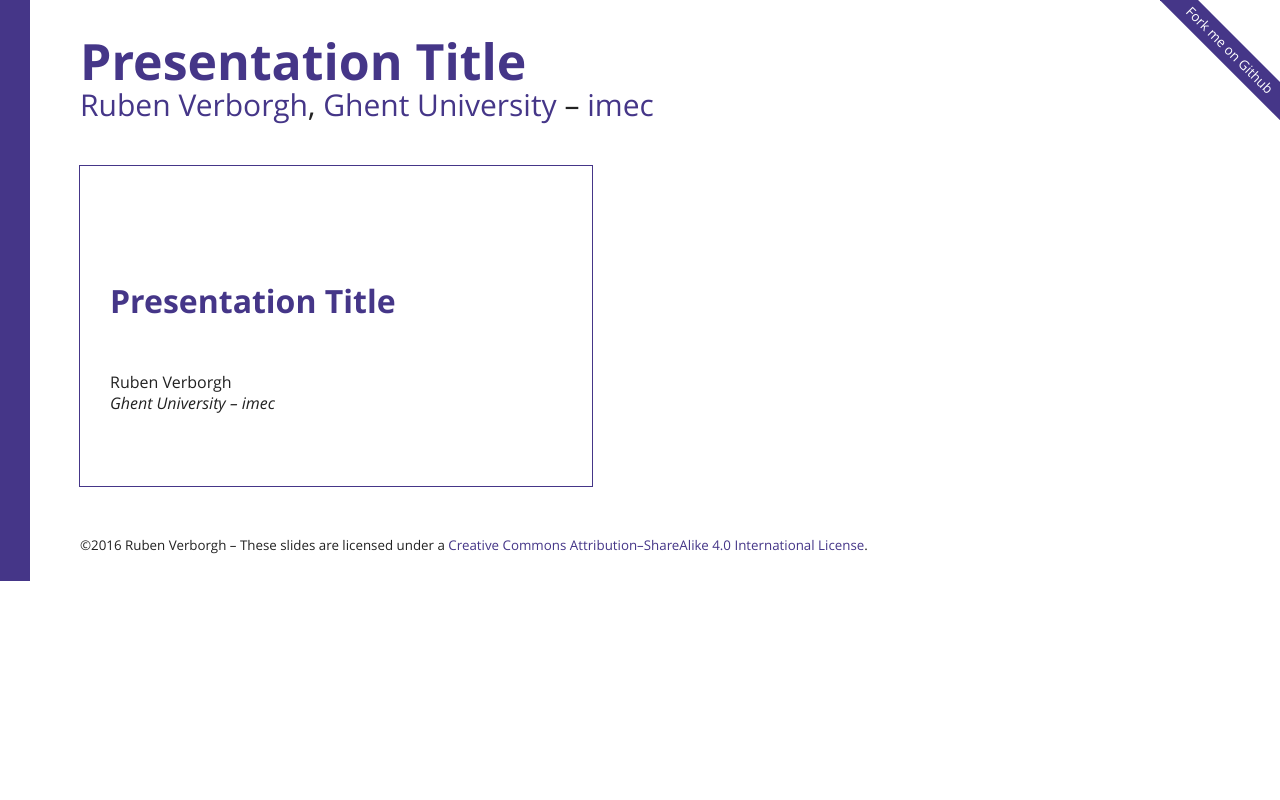
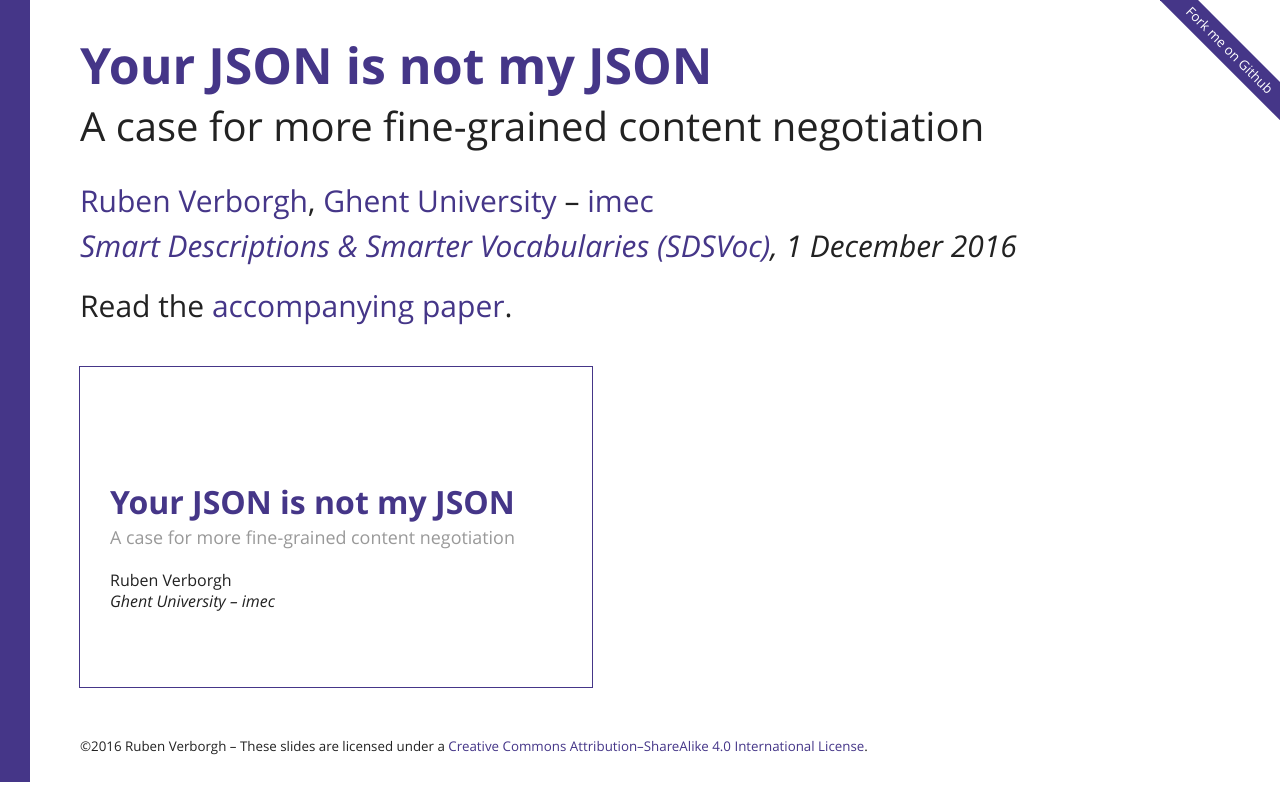
Before and after one commit to RubenVerborgh/SDSVoc-2016, a website: page index.html in a window 1280 px wide. Drawn offline with Linux system fonts and the light colour scheme.

Commit message:
Set presentation title.

```diff
--- a/index.html
+++ b/index.html
@@ -1,31 +1,37 @@
 <!DOCTYPE html>
 <html lang="en">
 <head>
-  <title>Presentation Title</title>
+  <title>Your JSON is not my JSON</title>
   <meta charset="utf-8">
   <meta http-equiv="x-ua-compatible" content="ie=edge">
   <meta name="viewport" content="width=device-width, initial-scale=1, maximum-scale=1">
   <link rel="stylesheet" href="styles/screen-16x10.css">
+  <link rel="stylesheet" href="styles/custom.css">
 </head>
 <body class="shower list">
   <header class="caption">
-    <h1>Presentation Title</h1>
+    <h1>Your JSON is not my JSON</h1>
+    <h2>A case for more fine-grained content negotiation</h2>
     <p>
       <a href="https://ruben.verborgh.org/">Ruben Verborgh</a>,
       <a href="http://www.ugent.be/">Ghent University</a> –
       <a href="http://www.imec.be/">imec</a>
     </p>
+    <p class="venue"><a href="https://www.w3.org/2016/11/sdsvoc/">Smart Descriptions &amp; Smarter Vocabularies (SDSVoc)</a>, 1 December 2016</p>
+    <p>
+      Read the <a href="https://ruben.verborgh.org/articles/fine-grained-content-negotiation/">accompanying paper</a>.
+    </p>
   </header>
 
   <div class="title slide" id="title">
-    <h2>Presentation Title</h2>
+    <h2>Your JSON is not my JSON</h2>
+    <h3>A case for more fine-grained content negotiation</h3>
     <p class="author">Ruben Verborgh</p>
     <p class="affiliation">Ghent University – imec</p>
   </div>
 
-  <div class="progress"></div>
   <footer>
-    <p class="badge"><a href="https://github.com/shower/shower">Fork me on Github</a></p>
+    <p class="badge"><a href="https://github.com/RubenVerborgh/SDSVoc-2016">Fork me on Github</a></p>
     <p>©2016 Ruben Verborgh – These slides are licensed under a <a rel="license" href="http://creativecommons.org/licenses/by-sa/4.0/">Creative Commons Attribution–ShareAlike 4.0 International License</a>.</p>
   </footer>
   <script src="scripts/shower.min.js"></script>
--- a/styles/custom.css
+++ b/styles/custom.css
@@ -0,0 +1,22 @@
+.shower .caption p {
+  margin-top: .5em;
+}
+.shower .caption h1 {
+  line-height: 1;
+}
+.shower .caption h2 {
+  font-size: 0.8em;
+  margin: .2em 0 1em;
+  line-height: 1;
+}
+p.venue {
+  font-style: italic;
+  margin-bottom: 1em;
+}
+
+.shower .slide.title h3 {
+  color: #999999;
+  font-weight: normal;
+  font-size: 1.12em;
+  margin-top: -2.5em;
+}
```
